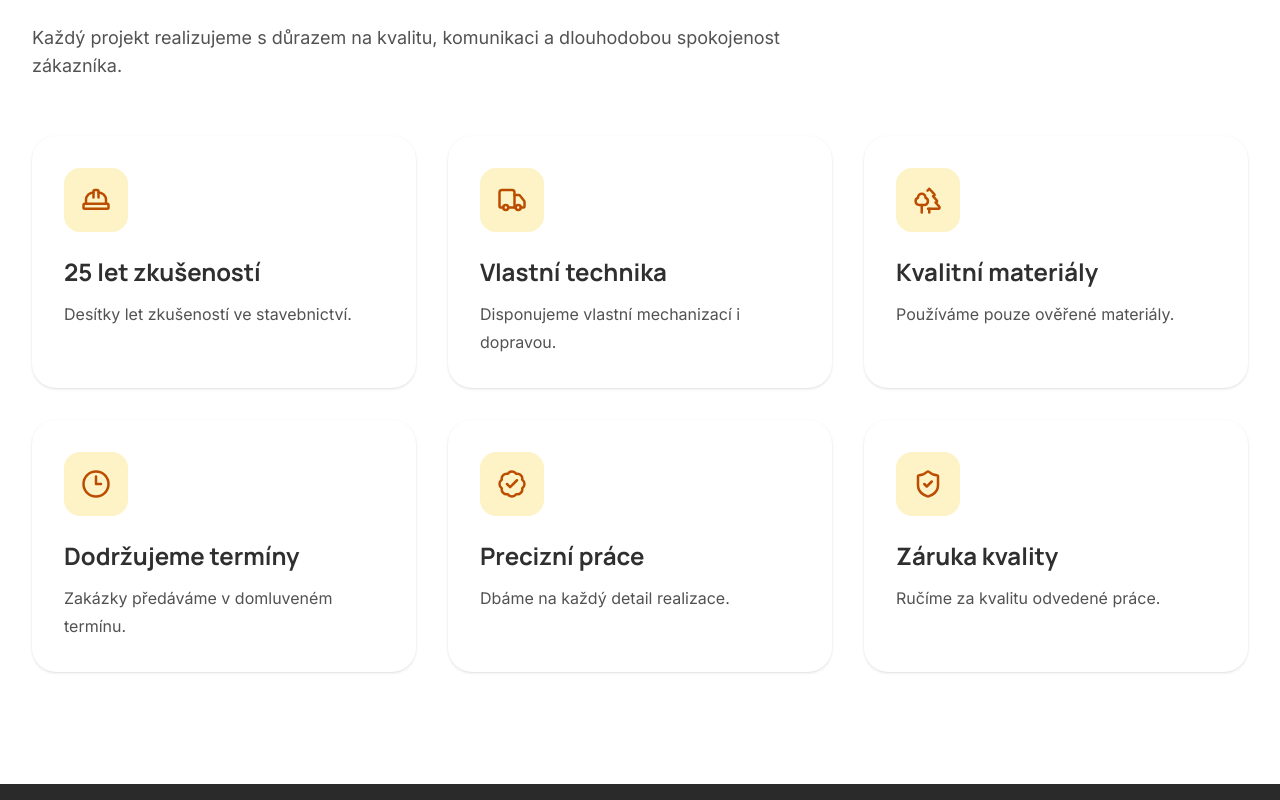
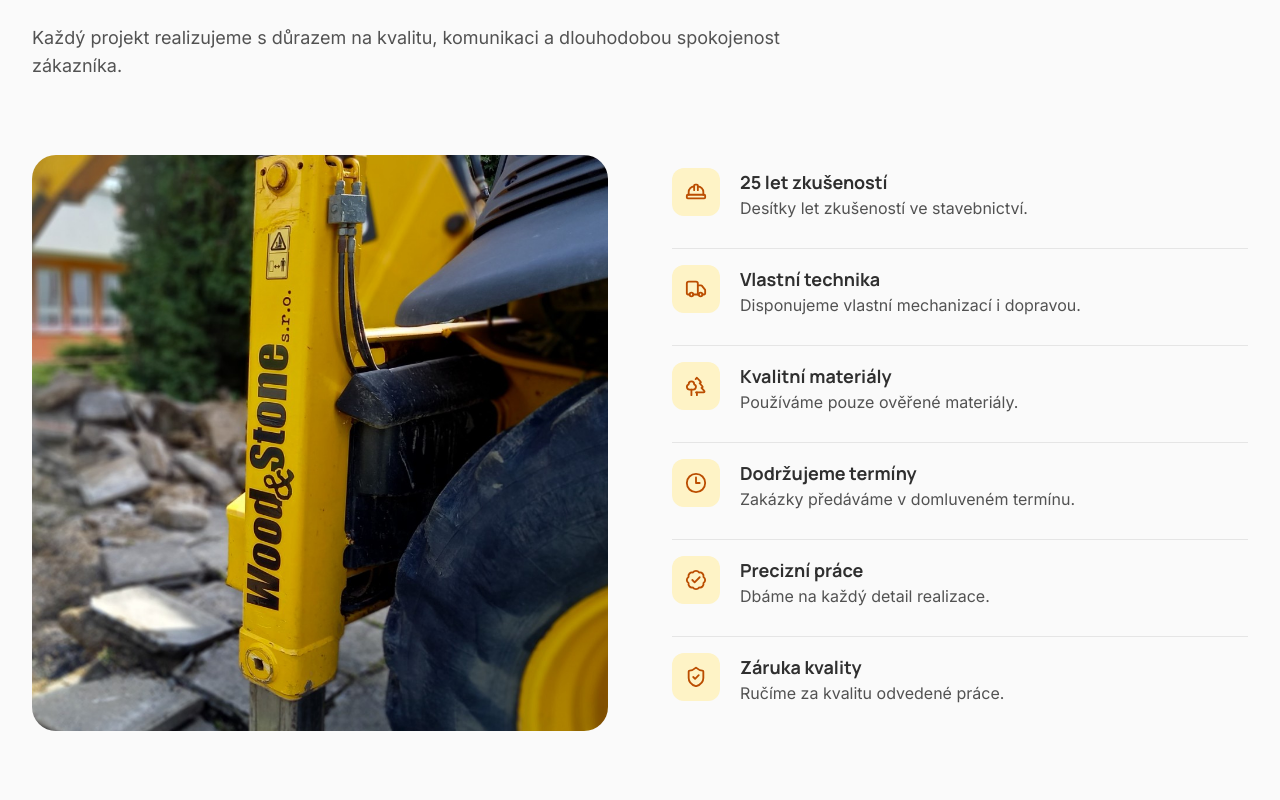
Before and after one commit to kh0l-ws/woodstone, a Next.js app: page / in a window 1280 px wide. Shown: the part 4080-4880 px from the top of the page. Built offline with nearby package versions, Linux system fonts and the light colour scheme.

Commit message:
oprava webu3

```diff
--- a/components/sections/WhyUs.tsx
+++ b/components/sections/WhyUs.tsx
@@ -1,13 +1,14 @@
+import Image from "next/image";
 import Container from "@/components/ui/Container";
 import SectionTitle from "@/components/ui/SectionTitle";
 import FadeIn from "@/components/ui/FadeIn";
 
 import {
-  BadgeCheck,
   HardHat,
   Trees,
   Truck,
   Clock3,
+  BadgeCheck,
   ShieldCheck,
 } from "lucide-react";
 
@@ -46,7 +47,7 @@ const items = [
 
 export default function WhyUs() {
   return (
-    <section className="py-28 bg-white">
+    <section className="py-28 bg-neutral-50">
       <Container>
         <SectionTitle
           eyebrow="Proč právě my"
@@ -54,35 +55,44 @@ export default function WhyUs() {
           description="Každý projekt realizujeme s důrazem na kvalitu, komunikaci a dlouhodobou spokojenost zákazníka."
         />
 
-        <div className="grid gap-8 md:grid-cols-2 xl:grid-cols-3">
+        <div className="grid gap-16 lg:grid-cols-2 items-center mt-18">
+          {/* Fotka */}
+          <FadeIn>
+            <div className="relative aspect-square w-full overflow-hidden rounded-3xl">
+              <Image
+                src="/images/why-us.jpg"
+                alt="Realizace stavby Wood&Stone"
+                fill
+                className="object-cover"
+                sizes="(min-width: 1024px) 50vw, 100vw"
+              />
+            </div>
+          </FadeIn>
+
+          {/* Checklist */}
+          <div className="flex flex-col divide-y divide-neutral-200">
             {items.map((item, index) => {
               const Icon = item.icon;
 
               return (
-              <div
-                key={item.title}
-                className="group rounded-3xl bg-white p-8 shadow-sm transition-all duration-300 hover:-translate-y-2 hover:shadow-xl"
-              >
-                <FadeIn delay={index * 0.08}>
-                <div className="mb-6 flex h-16 w-16 items-center justify-center rounded-2xl bg-amber-100 transition group-hover:bg-amber-700">
-                  <Icon
-                    className="text-amber-700 group-hover:text-white"
-                    size={30}
-                  />
-                </div></FadeIn>
-                <FadeIn delay={index * 0.08}>
-                <h3 className="mb-3 text-2xl font-bold">
+                <FadeIn key={item.title} delay={index * 0.08}>
+                  <div className="flex gap-5 py-8 first:pt-4">
+                    <div className="flex h-12 w-12 shrink-0 items-center justify-center rounded-xl bg-amber-100">
+                      <Icon className="text-amber-700" size={22} />
+                    </div>
+                    <div>
+                      <h3 className="mb-1 text-lg font-bold">
                         {item.title}
                       </h3>
-                </FadeIn>
-                <FadeIn delay={index * 0.08}>
-                <p className="text-neutral-600 leading-7">
+                      <p className="text-neutral-600 leading-4">
                         {item.text}
                       </p>
+                    </div>
+                  </div>
                 </FadeIn>
-              </div>
               );
             })}
+          </div>
         </div>
       </Container>
     </section>
```
Also changed, not shown: public/images/why-us.jpg (added). Lines whose indentation alone changed are shown as unchanged.
